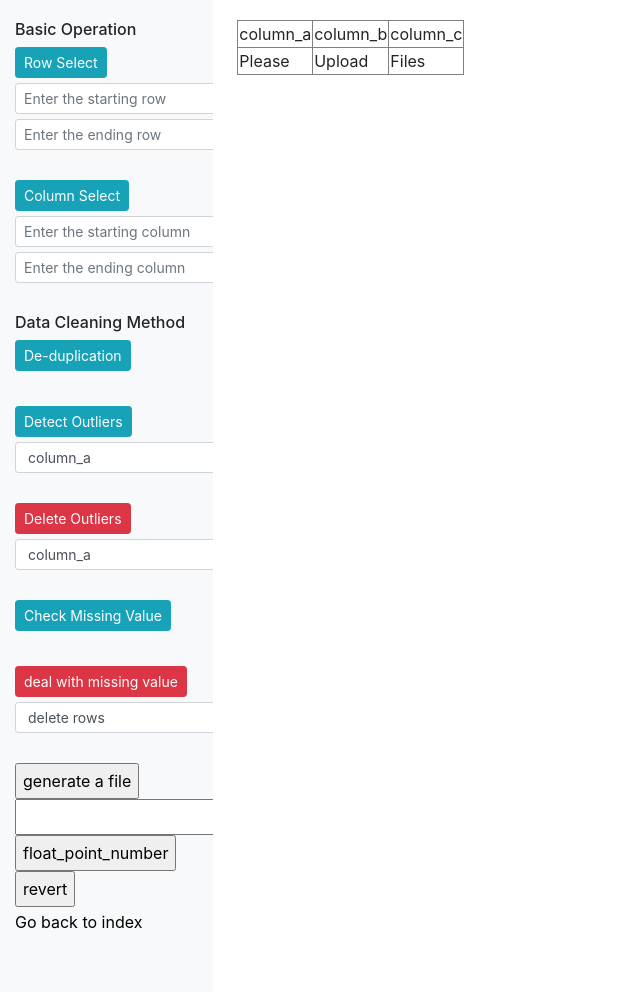
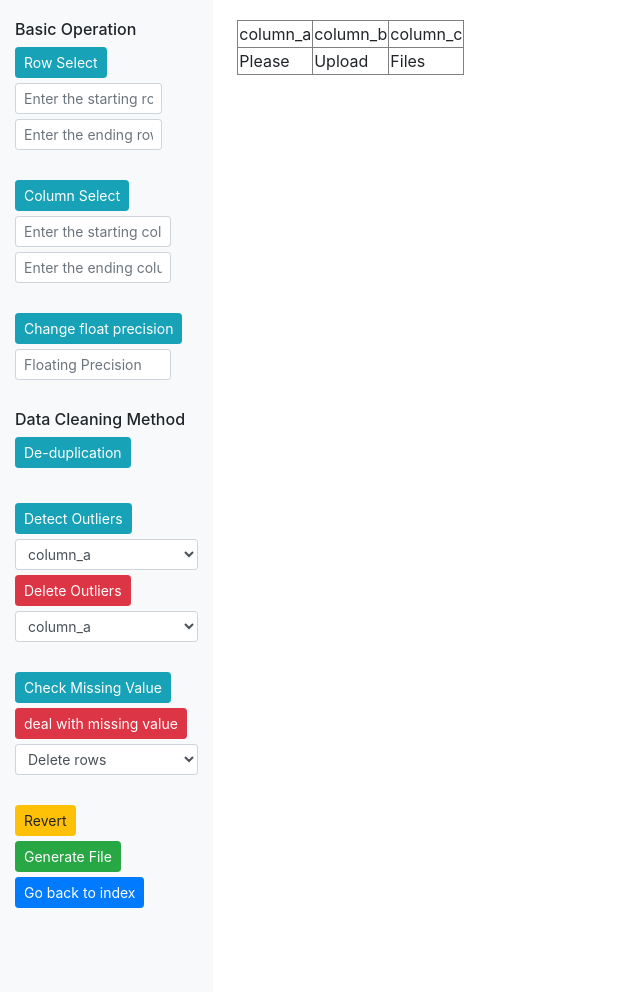
Before and after one commit to LittleS-zh/FYP_DataCleaningSoftware, a Django app: page /revert/ in a window 1280 px wide. Shown: the whole page, without its empty margins (0-640 px from the left). Run offline with Django 3.2, Linux system fonts and the light colour scheme; some libraries are stand-ins or nearby versions.

Commit message:
UI change in all html

```diff
--- a/templates/dataCleaningOperation.html
+++ b/templates/dataCleaningOperation.html
@@ -5,7 +5,7 @@
     <link rel="stylesheet" href="https://stackpath.bootstrapcdn.com/bootstrap/4.3.1/css/bootstrap.min.css"
           integrity="sha384-ggOyR0iXCbMQv3Xipma34MD+dH/1fQ784/j6cY/iJTQUOhcWr7x9JvoRxT2MZw1T" crossorigin="anonymous">
     <meta charset="UTF-8">
-    <title>首页</title>
+    <title>Data Cleaning Tool</title>
 </head>
 <style type="text/css">
     #box {
@@ -14,6 +14,7 @@
         overflow-y: scroll;
         line-height: 30px;
     }
+
     #box::-webkit-scrollbar {
         display: none;
     }
@@ -32,18 +33,40 @@
                         <span data-feather="home"></span>
                         <form action="/select_rows/" method="post">
                             {% csrf_token %}
-                            <button type="submit" class="btn btn-info btn-sm" style="margin-bottom: 5px;" name="submit"/>Row Select</button>
-                            <input type="text" class="form-control form-control-sm" style="margin-bottom: 5px; width: 80%;" placeholder="Enter the starting row" name="row_ceiling" oninput = "value=value.replace(/[^\d]/g,'')" required>
-                            <input type="text" class="form-control form-control-sm" style="width: 80%;" placeholder="Enter the ending row" name="row_floor" oninput = "value=value.replace(/[^\d]/g,'')" required>
+                            <button type="submit" class="btn btn-info btn-sm" style="margin-bottom: 5px;"
+                                    name="submit"/>
+                            Row Select</button>
+                            <input type="text" class="form-control form-control-sm"
+                                   style="margin-bottom: 5px; width: 80%;" placeholder="Enter the starting row"
+                                   name="row_ceiling" oninput="value=value.replace(/[^\d]/g,'')" required>
+                            <input type="text" class="form-control form-control-sm" style="width: 80%;"
+                                   placeholder="Enter the ending row" name="row_floor"
+                                   oninput="value=value.replace(/[^\d]/g,'')" required>
                         </form>
                     </li>
                     </br>
                     <li class="nav-item">
                         <form action="/select_columns/" method="post">
                             {% csrf_token %}
-                            <button type="submit" class="btn btn-info btn-sm" style="margin-bottom: 5px" name="submit"/>Column Select</button>
-                            <input type="text" class="form-control form-control-sm" style="margin-bottom: 5px; width: 85%;" placeholder="Enter the starting column" name="column_left" oninput = "value=value.replace(/[^\d]/g,'')" required>
-                            <input type="text" class="form-control form-control-sm" style="width: 85%;" placeholder="Enter the ending column" name="column_right" oninput = "value=value.replace(/[^\d]/g,'')" required>
+                            <button type="submit" class="btn btn-info btn-sm" style="margin-bottom: 5px" name="submit"/>
+                            Column Select</button>
+                            <input type="text" class="form-control form-control-sm"
+                                   style="margin-bottom: 5px; width: 85%;" placeholder="Enter the starting column"
+                                   name="column_left" oninput="value=value.replace(/[^\d]/g,'')" required>
+                            <input type="text" class="form-control form-control-sm" style="width: 85%;"
+                                   placeholder="Enter the ending column" name="column_right"
+                                   oninput="value=value.replace(/[^\d]/g,'')" required>
+                        </form>
+                    </li>
+                    </br>
+                    <li class="nav-item">
+                        <form action="/limit_float_point_num/" method="post">
+                            {% csrf_token %}
+                            <button type="submit" class="btn btn-info btn-sm" style="margin-bottom: 5px" name="submit"/>
+                            Change float precision</button>
+                            <input type="text" name="float_point_num" class="form-control form-control-sm"
+                                   style="width: 85%;" placeholder="Floating Precision"
+                                   oninput="value=value.replace(/[^\d]/g,'')" required>
                         </form>
                     </li>
                     </br>
@@ -53,29 +76,32 @@
                     <li class="nav-item">
                         <form action="/de_duplication/" method="post">
                             {% csrf_token %}
-                            <button type="submit" class="btn btn-info btn-sm" style="margin-bottom: 5px" name="submit"/>De-duplication</button>
+                            <button type="submit" class="btn btn-info btn-sm" style="margin-bottom: 5px" name="submit"/>
+                            De-duplication</button>
                         </form>
                     </li>
                     </br>
                     <li class="nav-item">
                         <form action="/detect_outlier_three_sigma/" method="post">
                             {% csrf_token %}
-                            <button type="submit" class="btn btn-info btn-sm" style="margin-bottom: 5px" name="submit"/>Detect Outliers</button>
+                            <button type="submit" class="btn btn-info btn-sm" style="margin-bottom: 5px" name="submit"/>
+                            Detect Outliers</button>
                             <select class="form-control form-control-sm" name="detect_outlier_three_sigma">
                                 {% for data_piece in data.data_header %}
-                                        <option value = "{{ data_piece }}"> {{ data_piece }} </option>
+                                    <option value="{{ data_piece }}"> {{ data_piece }} </option>
                                 {% endfor %}
                             </select>
                         </form>
                     </li>
-                    </br>
                     <li class="nav-item">
                         <form action="/deal_with_outlier/" method="post">
                             {% csrf_token %}
-                            <button type="submit" class="btn btn-danger btn-sm" style="margin-bottom: 5px" name="submit"/>Delete Outliers</button>
+                            <button type="submit" class="btn btn-danger btn-sm"
+                                    style="margin-bottom: 5px; margin-top: 5px" name="submit"/>
+                            Delete Outliers</button>
                             <select class="form-control form-control-sm" name="deal_with_outlier">
                                 {% for data_piece in data.data_header %}
-                                    <option value = "{{ data_piece }}"> {{ data_piece }} </option>
+                                    <option value="{{ data_piece }}"> {{ data_piece }} </option>
                                 {% endfor %}
                             </select>
                         </form>
@@ -84,48 +110,47 @@
                     <li class="nav-item">
                         <form action="/check_missing/" method="post">
                             {% csrf_token %}
-                            <button type="submit" class="btn btn-info btn-sm" style="margin-bottom: 5px" name="submit"/>Check Missing Value</button>
+                            <button type="submit" class="btn btn-info btn-sm" style="margin-bottom: 5px" name="submit"/>
+                            Check Missing Value</button>
                         </form>
                     </li>
-                    </br>
                     <li class="nav-item">
                         <form action="/deal_with_missing_value/" method="get">
                             {% csrf_token %}
-                            <button type="submit" class="btn btn-danger btn-sm" style="margin-bottom: 5px" name="submit"/>deal with missing value</button>
+                            <button type="submit" class="btn btn-danger btn-sm" style="margin-bottom: 5px"
+                                    name="submit"/>
+                            deal with missing value</button>
                             <select class="form-control form-control-sm" name="deal_with_missing_value">
-                                <option value="1">delete rows</option>
-                                <option value="2">delete columns</option>
-                                <option value="3">fill with missing value</option>
-                                <option value="4">pad</option>
-                                <option value="5">fillna</option>
-                                <option value="6">mean</option>
+                                <option value="1">Delete rows</option>
+                                <option value="2">Delete columns</option>
+                                <option value="3">Fill with 'missing'</option>
+                                <option value="4">Fill with the front value</option>
+                                <option value="5">Fill with the rear value</option>
+                                <option value="6">Fill with the mean value</option>
                             </select>
                         </form>
                     </li>
                     </br>
                     <li class="nav-item">
-                        <form action="/generate_a_file/" method="post">
-                            {% csrf_token %}
-                            <input type="submit"  value="generate a file" name="submit"/>
-                        </form>
-                    </li>
-
-                    <li class="nav-item">
-                        <form action="/limit_float_point_num/" method="post">
-                            {% csrf_token %}
-                            <input type="text" name="float_point_num"/>
-                            <input type="submit" value="float_point_number" name="submit"/>
-                        </form>
-                    </li>
-
-                    <li class="nav-item">
                         <form action="/revert/" method="post">
                             {% csrf_token %}
-                            <input type="submit" value="revert" name="submit"/>
+                            <button type="submit" class="btn btn-warning btn-sm" style="margin-bottom: 5px"
+                                    name="submit"/>
+                            Revert</button>
                         </form>
                     </li>
                     <li class="nav-item">
-                    <a href="{% url 'index' %}" style="text-decoration: none; color: black">Go back to index</a></span>
+                        <form action="/generate_a_file/" method="post">
+                            {% csrf_token %}
+                            <button type="submit" class="btn btn-success btn-sm" style="margin-bottom: 5px"
+                                    name="submit"/>
+                            Generate File</button>
+                        </form>
+                    </li>
+                    <li class="nav-item">
+                        <button class="btn btn-primary btn-sm" style="margin-bottom: 20px"><a href="{% url 'index' %}"
+                                                                                              style="text-decoration: none; color: white">Go
+                            back to index</a></span></button>
                     </li>
                 </ul>
             </div>
--- a/templates/index.html
+++ b/templates/index.html
@@ -5,7 +5,7 @@
     <link rel="stylesheet" href="https://stackpath.bootstrapcdn.com/bootstrap/4.3.1/css/bootstrap.min.css"
           integrity="sha384-ggOyR0iXCbMQv3Xipma34MD+dH/1fQ784/j6cY/iJTQUOhcWr7x9JvoRxT2MZw1T" crossorigin="anonymous">
     <meta charset="UTF-8">
-    <title>首页</title>
+    <title>Data Cleaning Tool</title>
 </head>
 <body>
 <nav class="navbar navbar-light bg-light">
--- a/templates/uploadFile.html
+++ b/templates/uploadFile.html
@@ -5,7 +5,7 @@
     <link rel="stylesheet" href="https://stackpath.bootstrapcdn.com/bootstrap/4.3.1/css/bootstrap.min.css"
           integrity="sha384-ggOyR0iXCbMQv3Xipma34MD+dH/1fQ784/j6cY/iJTQUOhcWr7x9JvoRxT2MZw1T" crossorigin="anonymous">
     <meta charset="UTF-8">
-    <title>首页</title>
+    <title>Data Cleaning Tool</title>
 </head>
 <body style="text-align: center">
 <nav class="navbar navbar-light bg-light">
```
Lines whose indentation alone changed are shown as unchanged.
